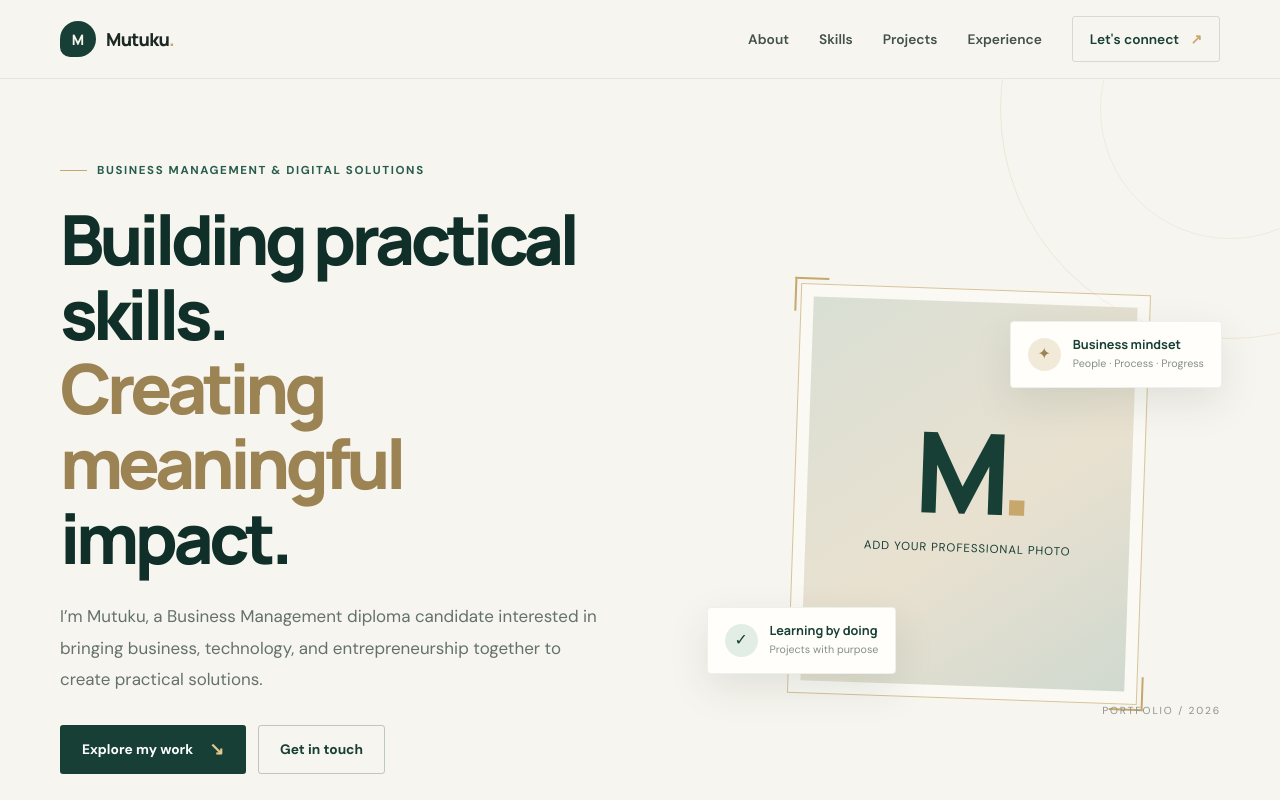
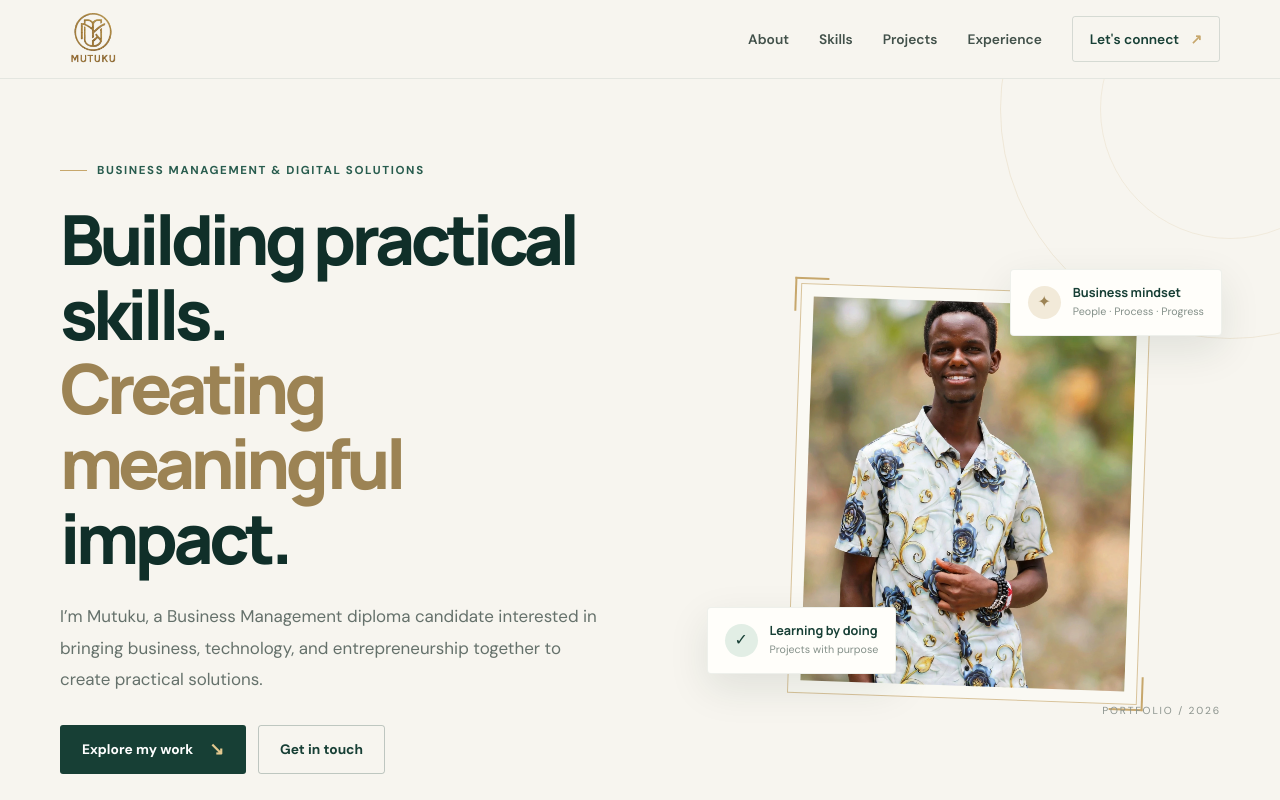
Before and after one commit to mutukudennis300/Portfolio, a plain HTML site: page index.html in a window 1280 px wide. Shown: the top 800 px of the page. Drawn offline with Linux system fonts and the light colour scheme.

Commit message:
Add portfolio photos and logo
Co-authored-by: Copilot <223556219+Copilot@users.noreply.github.com>

```diff
--- a/index.html
+++ b/index.html
@@ -5,6 +5,7 @@
   <meta name="viewport" content="width=device-width, initial-scale=1.0">
   <meta name="description" content="Mutuku's portfolio: Business Management and Digital Solutions, with interests in business, technology, and entrepreneurship.">
   <title>Mutuku | Business Management &amp; Digital Solutions</title>
+  <link rel="icon" href="Mutukus%20Logo.webp" type="image/webp">
   <link rel="preconnect" href="https://fonts.googleapis.com">
   <link rel="preconnect" href="https://fonts.gstatic.com" crossorigin>
   <link href="https://fonts.googleapis.com/css2?family=DM+Sans:wght@400;500;600;700&family=Manrope:wght@400;500;600;700;800&display=swap" rel="stylesheet">
@@ -15,7 +16,7 @@
   <a class="skip-link" href="#main">Skip to content</a>
   <header class="site-header">
     <nav class="nav container" aria-label="Main navigation">
-      <a class="brand" href="#home" aria-label="Mutuku home"><span class="brand-mark">M</span><span>Mutuku<span class="brand-dot">.</span></span></a>
+      <a class="brand" href="#home" aria-label="Mutuku home"><img class="brand-logo" src="Mutukus%20Logo.webp" alt=""></a>
       <button class="menu-toggle" id="menuToggle" aria-expanded="false" aria-controls="navLinks" aria-label="Open navigation menu">
         <span></span><span></span><span></span>
       </button>
@@ -48,10 +49,7 @@
         </div>
         <div class="hero-visual reveal">
           <div class="portrait-frame">
-            <div class="portrait-placeholder" role="img" aria-label="Placeholder for a professional profile photograph">
-              <div class="portrait-initials">M<span>.</span></div>
-              <p>Add your professional photo</p>
-            </div>
+            <img class="profile-photo" src="mutuku%20story.webp" alt="Mutuku, Business Management and Digital Solutions professional">
             <div class="frame-corner corner-tl"></div><div class="frame-corner corner-br"></div>
           </div>
           <div class="floating-card card-top"><span class="mini-icon">✦</span><div><strong>Business mindset</strong><small>People · Process · Progress</small></div></div>
@@ -164,7 +162,7 @@
   </main>
 
   <footer class="site-footer">
-    <div class="container footer-main"><a class="brand footer-brand" href="#home"><span class="brand-mark">M</span><span>Mutuku<span class="brand-dot">.</span></span></a><p>Business thinking. Digital curiosity. Meaningful work.</p><a class="back-top" href="#home">Back to top ↑</a></div>
+    <div class="container footer-main"><a class="brand footer-brand" href="#home" aria-label="Mutuku home"><img class="brand-logo" src="Mutukus%20Logo.webp" alt=""></a><p>Business thinking. Digital curiosity. Meaningful work.</p><a class="back-top" href="#home">Back to top ↑</a></div>
     <div class="container footer-bottom"><span>© <span id="year"></span> Mutuku. All rights reserved.</span><span>Designed with intention.</span></div>
   </footer>
 </body>
--- a/style.css
+++ b/style.css
@@ -26,7 +26,7 @@ button, a { -webkit-tap-highlight-color: transparent; }
 .site-header { position: sticky; top: 0; z-index: 100; background: rgba(247,245,239,.92); border-bottom: 1px solid rgba(23,63,53,.08); backdrop-filter: blur(16px); }
 .nav { min-height: 78px; display: flex; align-items: center; justify-content: space-between; gap: 24px; }
 .brand { display: inline-flex; align-items: center; gap: 10px; font: 800 1.12rem var(--font-display); letter-spacing: -.04em; }
-.brand-mark { display: grid; place-items: center; width: 36px; height: 36px; color: var(--cream); background: var(--forest); border-radius: 50% 50% 50% 10px; font-size: .9rem; letter-spacing: 0; }
+.brand-logo { display: block; width: 66px; height: 66px; object-fit: contain; }
 .brand-dot { color: var(--gold); }
 .nav-links { display: flex; align-items: center; gap: 30px; font-size: .86rem; font-weight: 600; color: #42514a; }
 .nav-links > a:not(.nav-cta) { transition: color .2s ease; }
@@ -55,10 +55,7 @@ button, a { -webkit-tap-highlight-color: transparent; }
 .meta-divider { color: var(--gold); margin: 0 4px; }
 .hero-visual { min-height: 470px; position: relative; display: grid; place-items: center; }
 .portrait-frame { width: min(350px, 78%); height: 410px; padding: 12px; border: 1px solid rgba(199,167,108,.65); position: relative; transform: rotate(2deg); background: rgba(255,254,250,.35); }
-.portrait-placeholder { width: 100%; height: 100%; display: flex; flex-direction: column; align-items: center; justify-content: center; background: linear-gradient(145deg, #d9dfd4, #e9e1d0 56%, #d0d9cf); color: var(--forest); }
-.portrait-initials { font: 800 7rem/.95 var(--font-display); letter-spacing: -.1em; }
-.portrait-initials span { color: var(--gold); }
-.portrait-placeholder p { margin-top: 14px; font-size: .72rem; letter-spacing: .08em; text-transform: uppercase; }
+.profile-photo { display: block; width: 100%; height: 100%; object-fit: cover; object-position: center 28%; }
 .frame-corner { position: absolute; width: 34px; height: 34px; border-color: var(--gold); border-style: solid; }
 .corner-tl { top: -7px; left: -7px; border-width: 2px 0 0 2px; }
 .corner-br { bottom: -7px; right: -7px; border-width: 0 2px 2px 0; }
@@ -66,7 +63,7 @@ button, a { -webkit-tap-highlight-color: transparent; }
 .floating-card strong, .floating-card small { display: block; }
 .floating-card strong { font: 700 .79rem var(--font-display); color: var(--forest); }
 .floating-card small { color: #849089; font-size: .67rem; margin-top: 2px; }
-.card-top { top: 62px; right: -2px; }
+.card-top { top: 10px; right: -2px; }
 .card-bottom { bottom: 55px; left: -12px; }
 .mini-icon, .mini-check { display: grid; place-items: center; width: 33px; height: 33px; border-radius: 50%; background: #f2ead9; color: #9c8354; font-size: 1rem; }
 .mini-check { background: #e2eee5; color: var(--forest); }
@@ -182,7 +179,6 @@ button, a { -webkit-tap-highlight-color: transparent; }
 .site-footer { background: #0c2722; color: #dbe1db; }
 .footer-main { min-height: 104px; display: flex; align-items: center; justify-content: space-between; gap: 20px; border-bottom: 1px solid rgba(247,245,239,.12); }
 .footer-brand { color: var(--cream); }
-.footer-brand .brand-mark { background: #e8e3d6; color: var(--forest); }
 .footer-main p { color: #8ea096; font-size: .78rem; margin: 0; }
 .back-top { color: #d4c092; font-size: .77rem; }
 .footer-bottom { display: flex; justify-content: space-between; gap: 20px; padding: 18px 0; color: #73857b; font-size: .68rem; }
@@ -196,7 +192,7 @@ button, a { -webkit-tap-highlight-color: transparent; }
   .hero-visual { min-height: 420px; }
   .portrait-frame { height: 355px; width: 82%; }
   .floating-card { padding: 11px 12px; }
-  .card-top { right: -5px; top: 47px; }
+  .card-top { display: none; }
   .card-bottom { left: -3px; bottom: 44px; }
   .two-column, .experience-grid { gap: 50px; }
   .contact-grid { gap: 45px; }
@@ -216,7 +212,6 @@ button, a { -webkit-tap-highlight-color: transparent; }
   .hero-description { font-size: .96rem; margin: 20px 0 24px; }
   .hero-visual { min-height: 400px; margin-top: 15px; }
   .portrait-frame { height: 350px; width: min(300px, 75%); }
-  .card-top { right: 0; top: 44px; }
   .card-bottom { left: 0; bottom: 44px; }
   .hero-bottom { margin-top: 18px; }
   .strip-inner { justify-content: flex-start; overflow: hidden; gap: 14px; font-size: .6rem; }
```
Also changed, not shown: Mutukus Logo.webp (added), mutuku story.webp (added), 1 other file.
